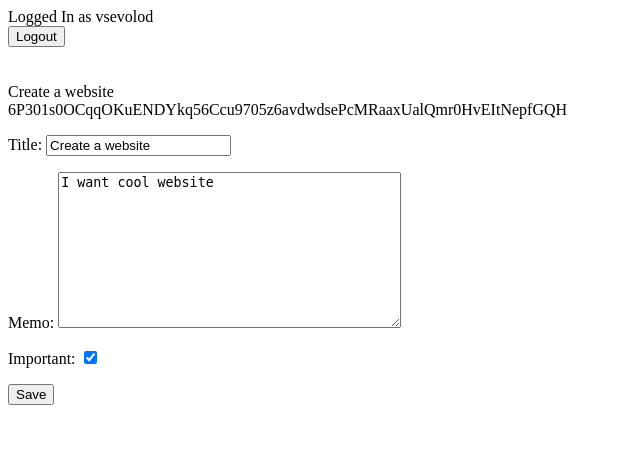
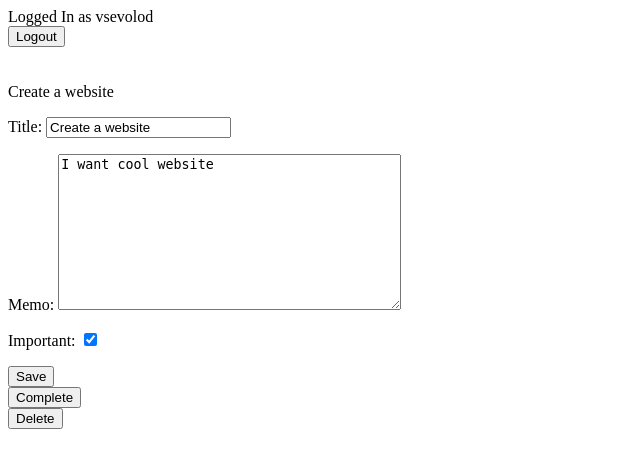
Before and after one commit to tosuvs/django_todo_project, a Django app: page /todo/2 in a window 1280 px wide. Shown: the top 468 px of the page, without its empty margins (0-640 px from the left). Run offline with Django 3.2, Linux system fonts and the light colour scheme; a user stored in the database is signed in; data comes from the database, SQL or seed files in the repository; both versions use the stored data as it was after the commit.

Commit message:
added task execution and task deletion

```diff
--- a/listtodo/urls.py
+++ b/listtodo/urls.py
@@ -30,4 +30,6 @@ urlpatterns = [
     path('create/', views.createtodo, name='createtodo'),
     path('current/', views.currenttodos, name='currenttodos'),
     path('todo/<int:todo_pk>', views.viewtodo, name='viewtodo'),
+    path('todo/<int:todo_pk>/complete', views.completetodo, name='completetodo'),
+    path('todo/<int:todo_pk>/delete', views.deletetodo, name='deletetodo'),
 ]
--- a/todo/templates/todo/viewtodo.html
+++ b/todo/templates/todo/viewtodo.html
@@ -15,9 +15,19 @@
 {{ todo.title }}
 
 <form method="POST">
-    {{ csrf_token }}
+    {% csrf_token %}
     {{ form.as_p }}
     <button type="submit">Save</button>
+</form>
+
+<form method="POST" action="{% url 'completetodo' todo.id %}">
+    {% csrf_token %}
+    <button type="submit">Complete</button>
+</form>
+
+<form method="POST" action="{% url 'deletetodo' todo.id %}">
+    {% csrf_token %}
+    <button type="submit">Delete</button>
 </form>
 
 {% endblock %}
--- a/todo/views.py
+++ b/todo/views.py
@@ -5,6 +5,7 @@ from django.contrib.auth.models import User
 from django.contrib.auth import login,logout,authenticate
 from .forms import TodoForm
 from .models import Todo
+from django.utils import timezone
 
 def home(request):
     return render(request, 'todo/home.html')
@@ -69,3 +70,16 @@ def viewtodo(request, todo_pk):
             return redirect('currenttodos')
         except ValueError:
             return render(request, 'todo/viewtodo.html', {'todo': todo, 'form': form, 'error': 'Incorrect info'})
+
+def completetodo(request, todo_pk):
+    todo = get_object_or_404(Todo, pk=todo_pk, user=request.user)
+    if request.method == 'POST':
+        todo.date_completed = timezone.now()
+        todo.save()
+        return redirect('currenttodos')
+
+def deletetodo(request, todo_pk):
+    todo = get_object_or_404(Todo, pk=todo_pk, user=request.user)
+    if request.method == 'POST':
+        todo.delete()
+        return redirect('currenttodos')
```
Also changed, not shown: db.sqlite3.
